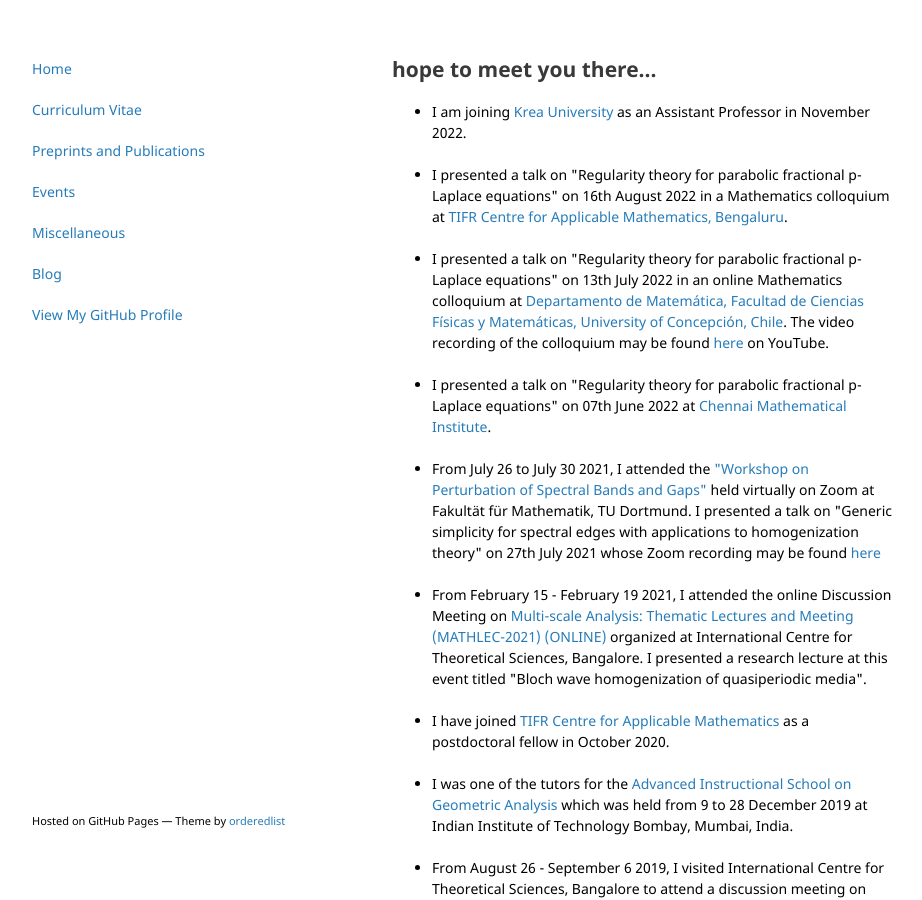
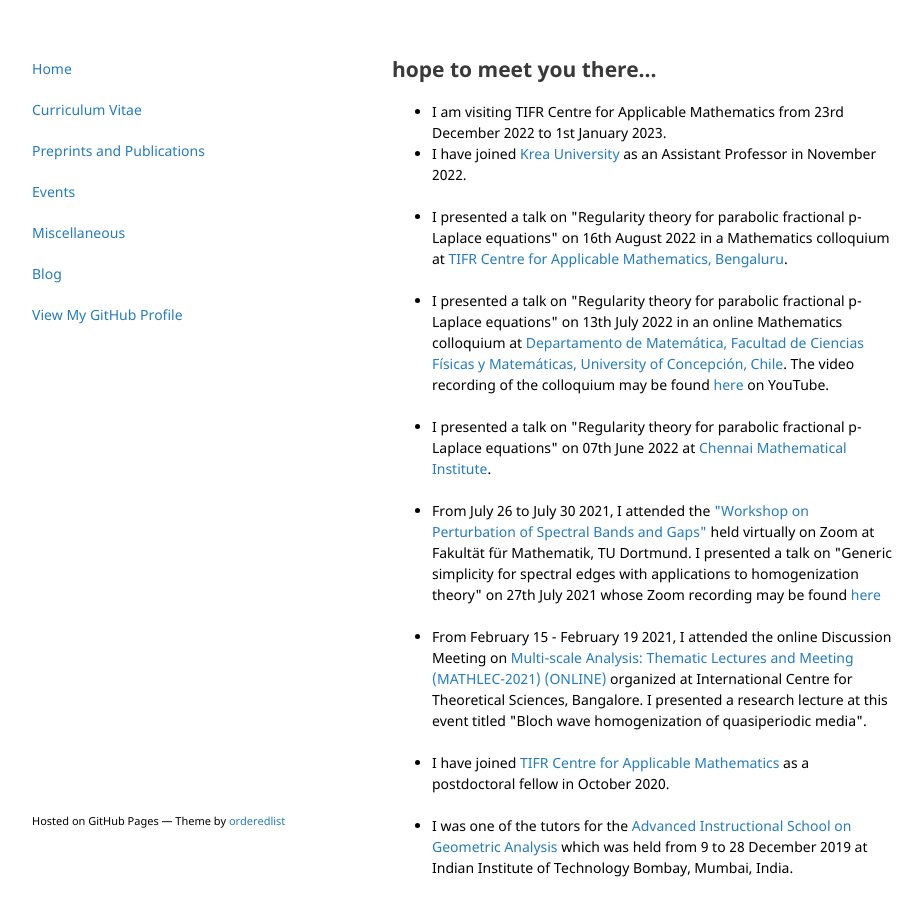
Before and after one commit to vivektewary/vivektewary.github.io, a Jekyll site: the page built from activities.html, in a window 1280 px wide and 900 px high. Shown: the whole window, without its empty margins (178-1100 px from the left). Built offline with Jekyll 4.4.1, drawn with Linux system fonts in a browser that asks for light colours.

Commit message:
Update activities.html

```diff
--- a/activities.html
+++ b/activities.html
@@ -6,7 +6,9 @@
 
 <p>
 <ul>
-<li>I am joining <a href="https://krea.edu.in/sias/" target="_blank">Krea University</a> as an Assistant Professor in November 2022.</li>
+<li>I am visiting TIFR Centre for Applicable Mathematics from 23rd December 2022 to 1st January 2023.
+<br>
+<li>I have joined <a href="https://krea.edu.in/sias/" target="_blank">Krea University</a> as an Assistant Professor in November 2022.</li>
 <br>
 <li>I presented a talk on "Regularity theory for parabolic fractional p-Laplace equations" on 16th August 2022 in a Mathematics colloquium at <a href="https://www.math.tifrbng.res.in/" target="_blank">TIFR Centre for Applicable Mathematics, Bengaluru</a>.</li>
 <br>
```
